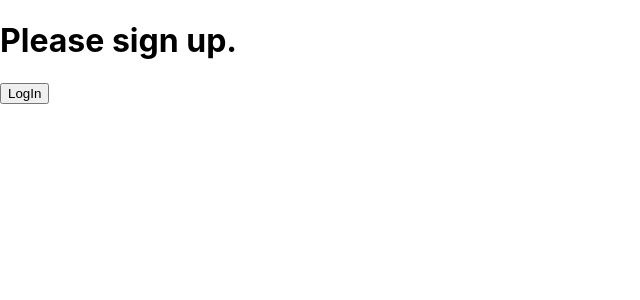
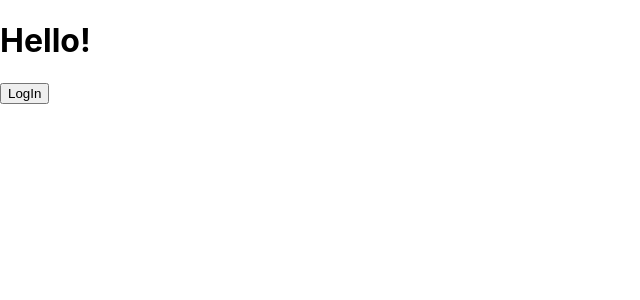
Before and after one commit to bhr0554/alive_react, a React (Create React App) app: page / in a window 1280 px wide. Shown: the top 300 px of the page, without its empty margins (0-640 px from the left). Built offline with nearby package versions, Linux system fonts and the light colour scheme.

Commit message:
[수정] 조건부 렌더링2 - 삼항 연산자

```diff
--- a/src/index.js
+++ b/src/index.js
@@ -4,25 +4,9 @@ import './index.css';
 import App from './App';
 import reportWebVitals from './reportWebVitals';
 
-function UserGreeting(props) {
-    return <h1>Welcome back!</h1>;
-}
-
-function GuestGreeting(props) {
-    return <h1>Please sign up.</h1>;
-}
-
-function Greeting(props) {
-    const isLoggedIn = props.isLoggedIn;
-    if (isLoggedIn) {
-        return <UserGreeting />;
-    }
-    return <GuestGreeting />;
-}
-
 function LoginInButton(props) {
     return (
-        <button onClick={props.onClickHandler}>
+        <button>
             LogIn
         </button>
     );
@@ -30,49 +14,30 @@ function LoginInButton(props) {
 
 function LogOutButton(props) {
     return (
-      <button onClick={props.onClickHandler}>
+        <button>
             LogOut
         </button>
     );
 }
 
-class LoginControl extends React.Component {
-    constructor(props) {
-        super(props);
-        this.handleLoginClick = this.handleLoginClick.bind(this);
-        this.handleLogOutClick = this.handleLogOutClick.bind(this);
-        this.state = {isLoggedin: false};
-    }
-
-    handleLoginClick() {
-        this.setState({isLoggedin: true});
-    }
-
-    handleLogOutClick() {
-        this.setState({isLoggedin: false});
-    }
-
-    render() {
-        const isLoggedIn = this.state.isLoggedin;
-        let button;
-        if (isLoggedIn) {
-            button = <LogOutButton onClickHandler={this.handleLogOutClick} />
-        } else {
-            button = <LoginInButton onClickHandler={this.handleLoginClick} />
-        }
+function Sample(props) {
+    const unreadMessages = props.unreadMessages;
 
     return (
       <div>
-                <Greeting isLoggedIn={isLoggedIn} />
-                {button}
+          <h1>Hello!</h1>
+          {unreadMessages.length > 0
+              ? <LoginInButton />
+              : <LogOutButton />
+          }
       </div>
     );
 }
-}
 
+const messages = ['React', 'Re: React', 'Re:Re: React'];
 ReactDOM.render(
-    <LoginControl />,
-    document.getElementById('root')
+    <Sample unreadMessages={messages} />
+    , document.getElementById('root')
 );
 // If you want to start measuring performance in your app, pass a function
 // to log results (for example: reportWebVitals(console.log))
```
Lines whose indentation alone changed are shown as unchanged.
